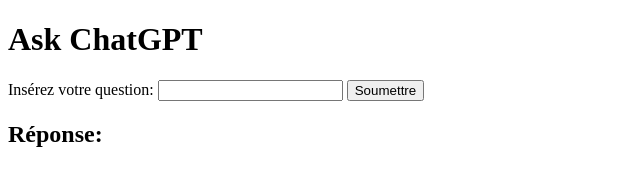
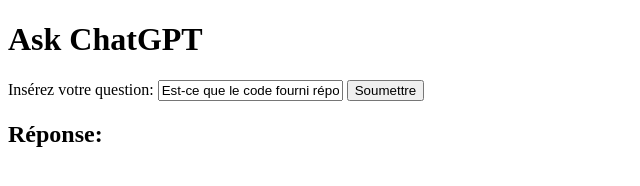
Before and after one commit to iannickgagnon/psire_ens_2024_recommandations, a website: page public/index.html in a window 1280 px wide. Shown: the whole page, without its empty margins (0-640 px from the left). Drawn offline with Linux system fonts and the light colour scheme.

Commit message:
Update index.html
Ajout d'un texte par défaut

```diff
--- a/public/index.html
+++ b/public/index.html
@@ -10,7 +10,7 @@
     <h1>Ask ChatGPT</h1>
     <form id="questionForm">
         <label for="question">Insérez votre question:</label>
-        <input type="text" id="question" name="question" required>
+        <input type="text" id="question" value="Est-ce que le code fourni répond adéquatement à l'énoncé et respecte-t-il les exigences spécifiées?" name="question" required>
         <button type="submit">Soumettre</button>
     </form>
     <h2>Réponse:</h2>
```
